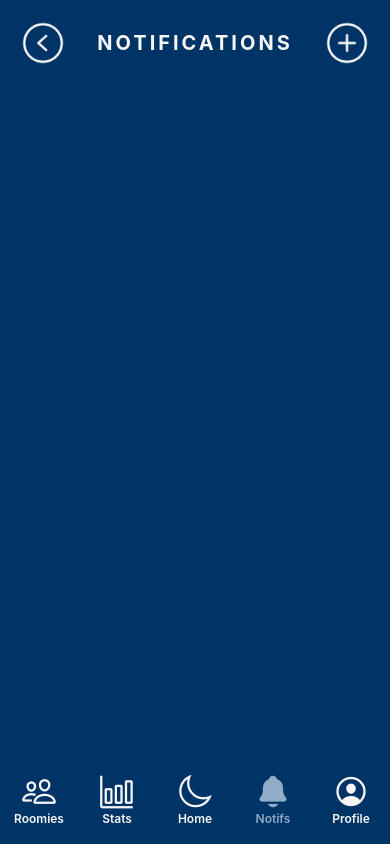
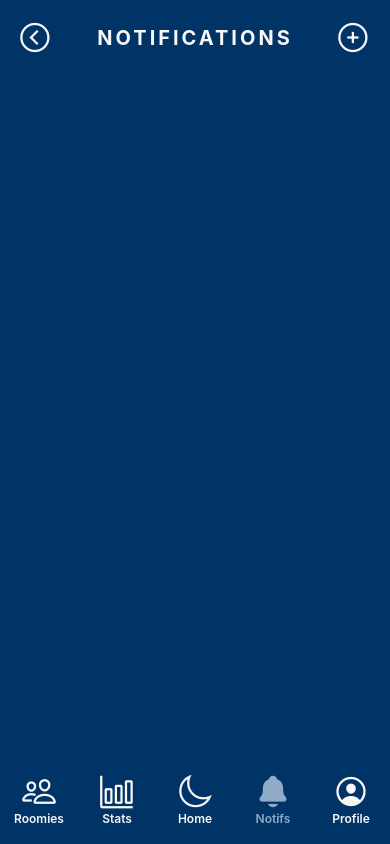
Before and after one commit to ETS-ReactNative1/sleepmate-app, a React Native app: screen /Notifs in a window 390 px wide. Built offline with nearby package versions, Linux system fonts and the light colour scheme.

Commit message:
modified icons for header bar

```diff
--- a/components/Header.js
+++ b/components/Header.js
@@ -10,12 +10,12 @@ const Header = (props) => {
   return (
     <View style={styles.headerContainer}>
       <IconButton
-        image={require('../icons/caret-circle-left-light.png')}
+        iconName='chevron-back-circle-outline'
         onPress={() => navigation.navigate(previousPage)}
       />
       <Text style={styles.smallTitle}>{pageName}</Text>
       <IconButton
-        image={require('../icons/plus-circle-light.png')}
+        iconName='add-circle-outline'
       />
     </View>
   )
--- a/components/IconButton.js
+++ b/components/IconButton.js
@@ -1,12 +1,13 @@
 import React from 'react'
-import { Image, Pressable } from 'react-native'
+import { Pressable } from 'react-native'
 import { iconButtons } from './Styles'
+import { Ionicons } from '@expo/vector-icons'
 
 const IconButton = (props) => {
-  const { image, onPress } = props
+  const { iconName, onPress } = props
   return (
     <Pressable style={iconButtons.button} onPress={onPress}>
-      <Image style={iconButtons.image} source={image} />
+      <Ionicons name={iconName} size={36} color="#f7f7f7" />
     </Pressable>
   )
 }
--- a/components/NavButton.js
+++ b/components/NavButton.js
@@ -7,7 +7,7 @@ const NavButton = (props) => {
   const navigation = useNavigation()
   return (
     <Pressable style={styles.button} onPress={() => navigation.navigate(screenName)}>
-      <Image style={styles.image} source={image} />
+      <ion-icon name="add-circle-outline"></ion-icon>
       <Text style={styles.text}>{title}</Text>
     </Pressable >
   )
```
